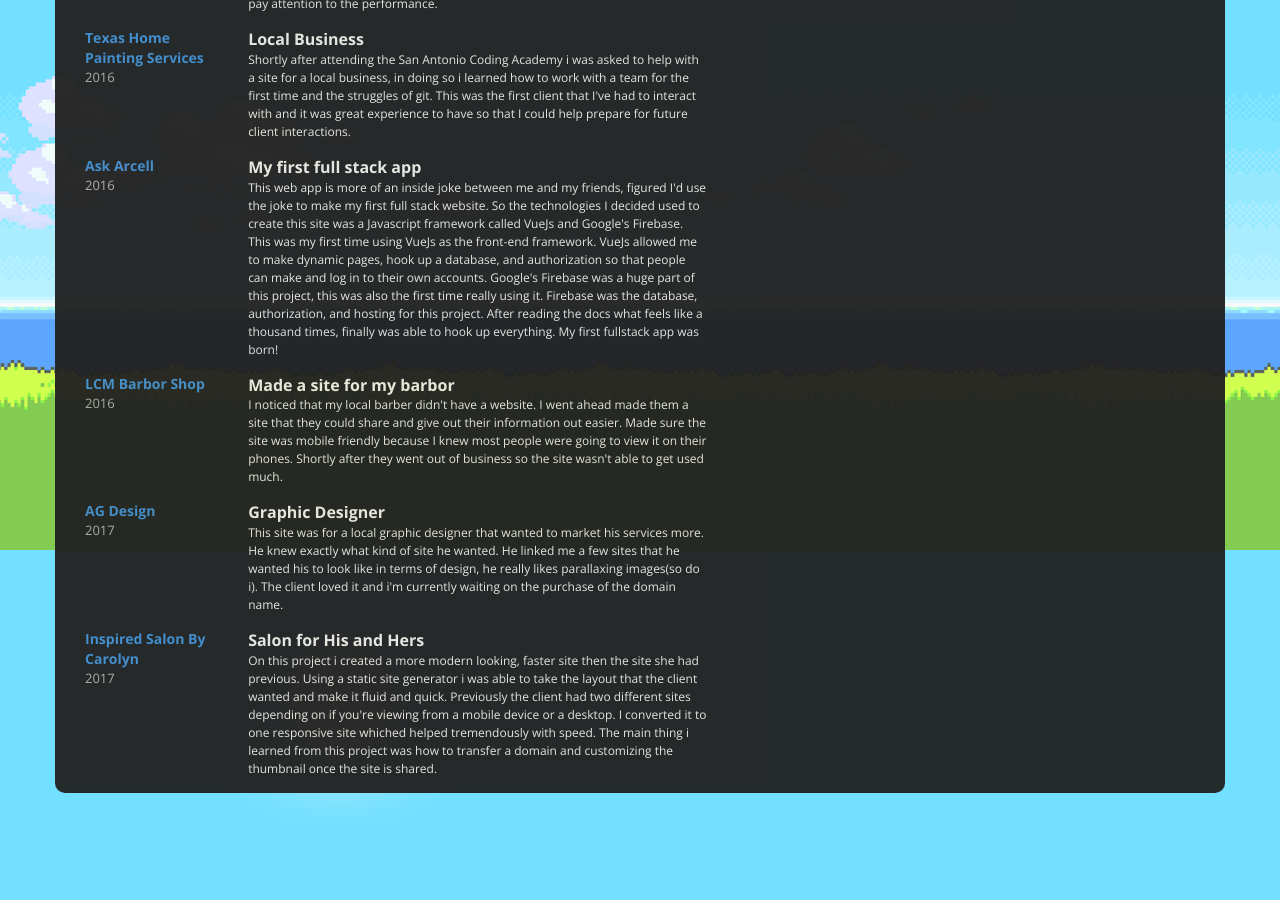
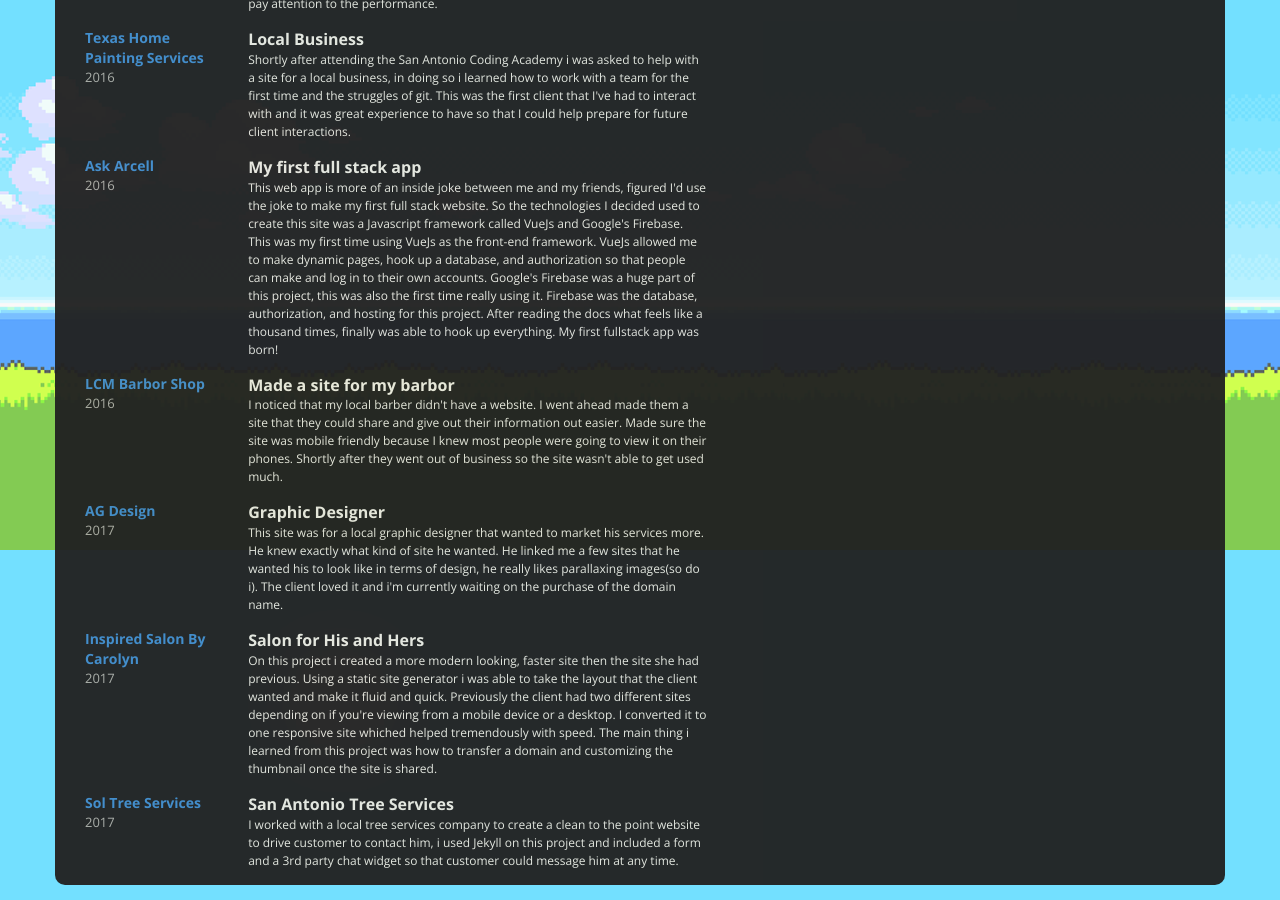
Before and after one commit to Btace13/PersonalSite, a Jekyll site: the page built from index.html, in a window 1280 px wide and 900 px high, scrolled down 1250 px. Built offline with Jekyll 4.4.1, drawn with Linux system fonts in a browser that asks for light colours; before the commit the page ends 2058 px from its top, so only the background shows below that.

Commit message:
Update experiences.html

```diff
--- a/_includes/experiences.html
+++ b/_includes/experiences.html
@@ -61,5 +61,15 @@
                 <div class="description">On this project i created a more modern looking, faster site then the site she had previous. Using a static site generator i was able to take the layout that the client wanted and make it fluid and quick. Previously the client had two different sites depending on if you're viewing from a mobile device or a desktop. I converted it to one responsive site whiched helped tremendously with speed. The main thing i learned from this project was how to transfer a domain and customizing the thumbnail once the site is shared.</div>
               </div>
             </div>
+		 <div class="job clearfix">
+              <div class="col-xs-3">
+                <div class="where"><a href="http://soltreesa.com/" target="_blank">Sol Tree Services</a></div>
+                <div class="year">2017</div>
+              </div>
+              <div class="col-xs-9">
+                <div class="profession">San Antonio Tree Services</div>
+                <div class="description">I worked with a local tree services company to create a clean to the point website to drive customer to contact him, i used Jekyll on this project and included a form and a 3rd party chat widget so that customer could message him at any time.</div>
+              </div>
+            </div>
           </div>
         </div>
```
